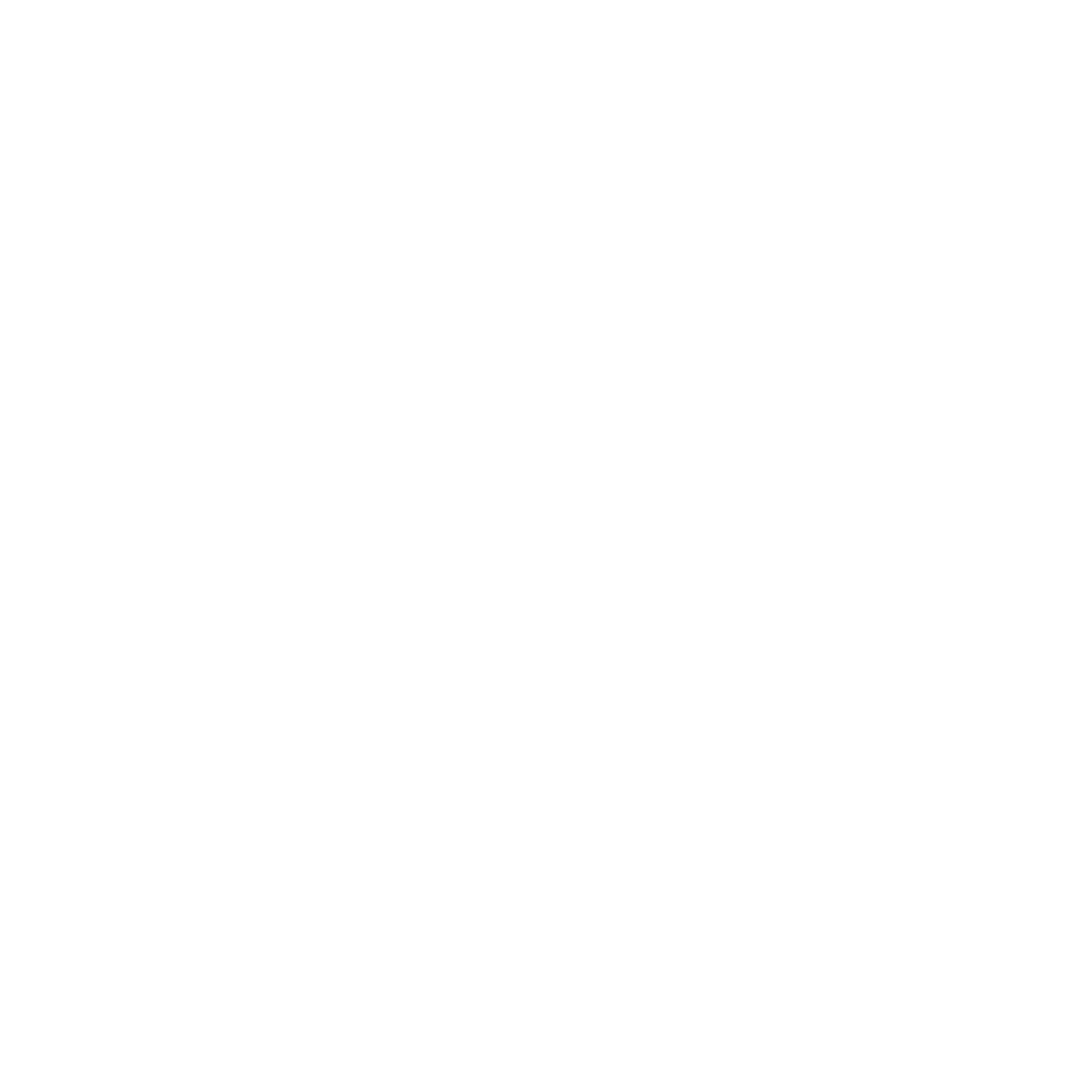
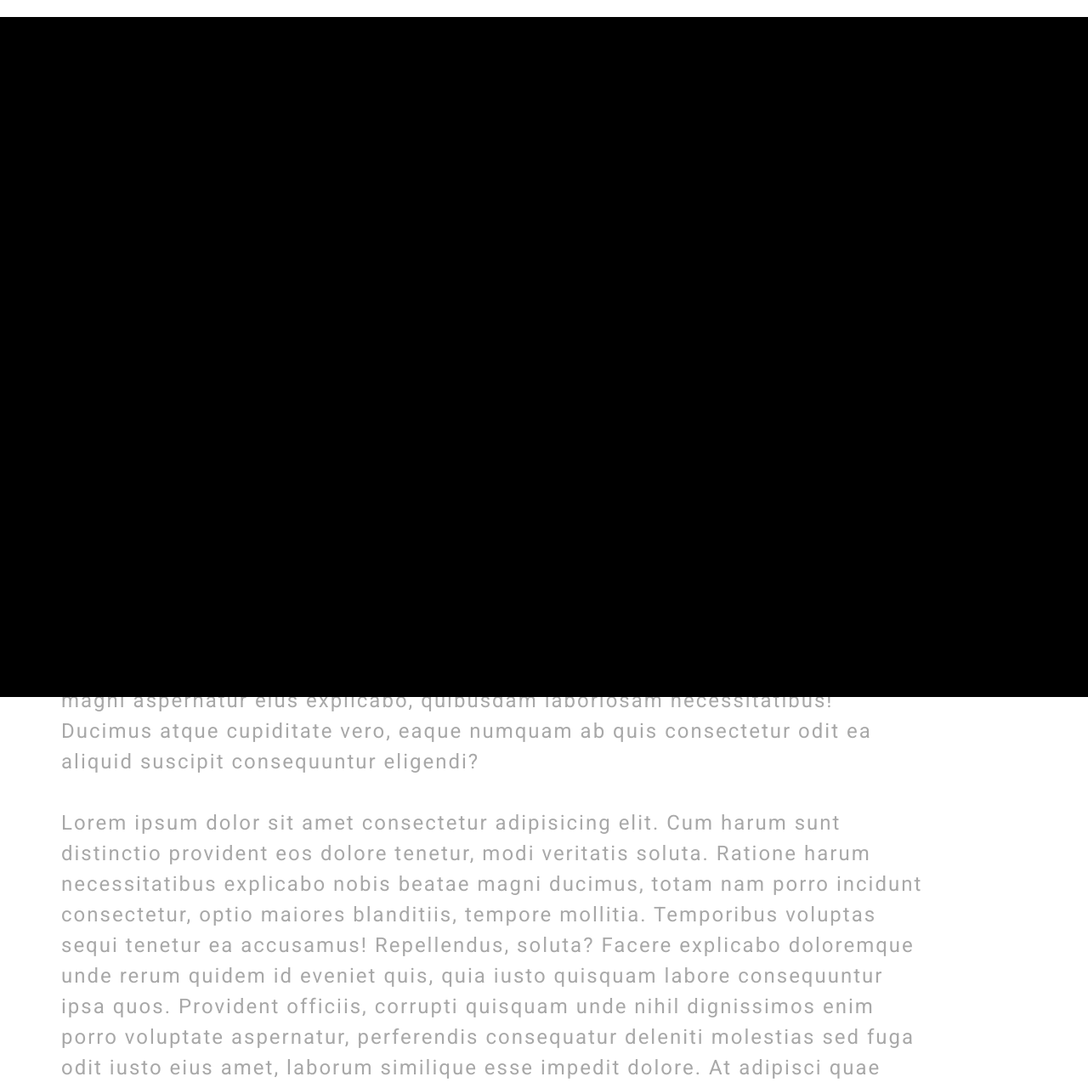
Before and after one commit to Ayanrocks/lademy, a Vue app in the folder client/: page /aboutus in a window 1280 px wide. Shown: the top 1280 px of the page at 85% size. Before the commit the page ends 800 px from the top, so only its background shows below. Built offline with nearby package versions, Linux system fonts and the light colour scheme.

Commit message:
Added about us page

```diff
--- a/client/public/index.html
+++ b/client/public/index.html
@@ -9,6 +9,7 @@
       rel="stylesheet"
       href="https://cdnjs.cloudflare.com/ajax/libs/materialize/1.0.0/css/materialize.min.css"
     />
+    <script src="https://cdnjs.cloudflare.com/ajax/libs/gsap/2.0.2/TweenMax.min.js"></script>
 
     <link
       href="https://fonts.googleapis.com/icon?family=Material+Icons"
--- a/client/src/App.vue
+++ b/client/src/App.vue
@@ -1,23 +1,77 @@
 <template>
   <div id="app">
-    <router-view/>
+    <div class="transition-bars">
+      <div class="transition-bar"></div>
+      <div class="transition-bar"></div>
+      <div class="transition-bar"></div>
+    </div>
+    <transition :before-enter="beforeEnter" :enter="enter">
+      <router-view/>
+    </transition>
   </div>
 </template>
 
+<script>
+var t1 = new TimelineMax();
+
+export default {
+  methods: {
+    beforeEnter(el) {
+      el.style.opacity = 0;
+      el.style.visibility = "hidden";
+    },
+    enter(el) {
+      el.style.opacity = 1;
+      el.style.visibility = "visible";
+
+      t1.to(
+        ".transition-bar:nth-of-type(1)",
+        2.6,
+        {
+          width: 0,
+          ease: Power2.easeInOut
+        },
+        0.8
+      )
+        .to(
+          ".transition-bar:nth-of-type(2)",
+          2.4,
+          {
+            width: 0,
+            ease: Power4.easeInOut
+          },
+          1.1
+        )
+        .to(
+          ".transition-bar:nth-of-type(3)",
+          2.6,
+          {
+            width: 0,
+            ease: Power3.easeInOut
+          },
+          0.95
+        );
+    }
+  }
+};
+</script>
+
+
 <style lang="scss">
-@import url('https://fonts.googleapis.com/css?family=Poppins:300,400,500,600|Roboto:100,300,400,500,700');
+@import url("https://fonts.googleapis.com/css?family=Poppins:300,400,500,600|Roboto:100,300,400,500,700");
 
-*{
+* {
   margin: 0;
   padding: 0;
   box-sizing: border-box;
-  font-family: 'Roboto', 'Poppins', sans-serif;
+  font-family: "Roboto", "Poppins", sans-serif;
   text-rendering: optimizeLegibility;
   image-rendering: optimizeSpeed;
-
 }
 
-a, a:link, a:visited {
+a,
+a:link,
+a:visited {
   text-decoration: none;
   color: #fff;
 }
@@ -27,7 +81,7 @@ html {
 }
 
 section {
-  position: relative;
+  // position: relative;
   height: 98vh;
 }
 
@@ -36,7 +90,21 @@ section {
   margin-bottom: -1rem;
 }
 
+.transition-bars {
+  position: absolute;
+  display: flex;
+  width: 100%;
+  height: 100vh;
+  flex-direction: column;
+  flex-wrap: wrap;
+  z-index: 999;
+}
 
-
-
+.transition-bar {
+  background-color: #000;
+  width: 100%;
+  flex-grow: 3;
+  transform: scaleX(1);
+  transform-origin: left;
+}
 </style>
--- a/client/src/components/Footer.vue
+++ b/client/src/components/Footer.vue
@@ -34,10 +34,6 @@
 <style lang="scss" scoped>
 .page-footer {
   height: 75rem;
-  //   position: fixed;
-  //   bottom: 0;
-  //   left: 0;
-  //   right: 0;
   margin-top: -20rem;
   background-color: #000;
 }
--- a/client/src/router.js
+++ b/client/src/router.js
@@ -1,18 +1,26 @@
-import Vue from 'vue'
-import Router from 'vue-router'
-import Home from './views/Home.vue'
+import Vue from "vue";
+import Router from "vue-router";
+import Home from "./views/Home.vue";
+import About from "./views/About.vue";
 
-Vue.use(Router)
+Vue.use(Router);
 
 export default new Router({
-  mode: 'history',
+  mode: "history",
   base: process.env.BASE_URL,
   routes: [
     {
-      path: '/',
-      name: 'home',
+      path: "/",
+      name: "home",
       component: Home
     },
-
-  ]
-})
+    {
+      path: "/aboutus",
+      name: "about",
+      component: About
+    }
+  ],
+  scrollBehavior(to, from, savedPosition) {
+    return { x: 0, y: 0 };
+  }
+});
--- /dev/null
+++ b/client/src/views/About.vue
@@ -0,0 +1,131 @@
+<template>
+  <div>
+    <transition name="slide">
+      <Navbar v-if="showNav"/>
+    </transition>
+    <div class="logo">
+      <router-link to="/" exact>Lademy.</router-link>
+    </div>
+    <div class="main">
+      <section class="aboutus">
+        <div class="container">
+          <div class="row">
+            <div class="heading">
+              <h1>We Are Lademy.</h1>
+            </div>
+            <div
+              class="desc"
+            >Lorem ipsum dolor, sit amet consectetur adipisicing elit. Inventore velit dolore illum eaque perferendis amet placeat nemo mollitia, nesciunt sapiente minus numquam tempora doloribus ad esse dolores quibusdam dolorem. Animi quam veritatis omnis possimus officiis est delectus similique veniam illum odio. Quidem reprehenderit sequi sint, ex itaque nulla veritatis. Sint corporis dignissimos voluptatem, vitae maxime porro quaerat provident? Libero nobis architecto maiores incidunt amet magnam voluptatem distinctio consectetur corporis. Vitae cupiditate sed iusto! Delectus facilis illum veniam quisquam magni aspernatur eius explicabo, quibusdam laboriosam necessitatibus! Ducimus atque cupiditate vero, eaque numquam ab quis consectetur odit ea aliquid suscipit consequuntur eligendi?
+              <br>
+              <br>Lorem ipsum dolor sit amet consectetur adipisicing elit. Cum harum sunt distinctio provident eos dolore tenetur, modi veritatis soluta. Ratione harum necessitatibus explicabo nobis beatae magni ducimus, totam nam porro incidunt consectetur, optio maiores blanditiis, tempore mollitia. Temporibus voluptas sequi tenetur ea accusamus! Repellendus, soluta? Facere explicabo doloremque unde rerum quidem id eveniet quis, quia iusto quisquam labore consequuntur ipsa quos. Provident officiis, corrupti quisquam unde nihil dignissimos enim porro voluptate aspernatur, perferendis consequatur deleniti molestias sed fuga odit iusto eius amet, laborum similique esse impedit dolore. At adipisci quae velit id. Nobis, pariatur porro quos voluptate ut enim beatae, necessitatibus cum quia eius facilis quae sapiente. Labore ad aliquid praesentium aut beatae expedita aperiam repudiandae saepe. Repellendus esse quasi reiciendis hic! Id quasi, perferendis ipsam temporibus dolorem tenetur similique optio possimus enim illo eveniet iusto explicabo inventore hic quaerat, repellat molestias consequuntur alias magnam ut excepturi odit cupiditate atque. Quos quae totam vero impedit consectetur doloremque velit itaque a tempore ipsum illo accusantium nisi ducimus corporis commodi, nobis ex qui hic porro quia repellendus, ipsa in quo. Odio cumque officiis perferendis error sapiente tenetur vitae unde quae atque quia eos nostrum aperiam molestias voluptatibus ex eligendi amet, tempora fuga!
+            </div>
+          </div>
+        </div>
+      </section>
+    </div>
+    <Footer/>
+  </div>
+</template>
+
+<script>
+import Navbar from "../components/Navbar";
+import Footer from "../components/Footer";
+export default {
+  data() {
+    return {
+      showNav: false
+    };
+  },
+  components: {
+    Navbar,
+    Footer
+  },
+  methods: {
+    onscroll() {
+      if (window.scrollY > 10) {
+        this.showNav = true;
+      } else {
+        this.showNav = false;
+      }
+    }
+  },
+  created() {
+    window.addEventListener("scroll", this.onscroll);
+  }
+};
+</script>
+
+
+<style lang="scss" scoped>
+.main {
+  padding-top: 20rem;
+  height: 100vh;
+  margin-bottom: 80rem;
+}
+
+.logo a {
+  font-family: "Poppins";
+  font-size: 2.4rem;
+  margin: 2rem 10rem;
+  display: block;
+  color: #000;
+  font-weight: 600;
+}
+
+.heading h1 {
+  color: #000;
+  font-weight: 300;
+  font-size: 10.4rem;
+  margin-left: -20rem;
+  letter-spacing: 4px;
+}
+
+.desc {
+  color: rgb(168, 168, 168);
+  font-size: 2.4rem;
+  letter-spacing: 2px;
+  margin-top: 10rem;
+  margin-left: -12rem;
+}
+
+//transitions
+
+.slide-enter {
+  opacity: 0;
+  transform-origin: top;
+}
+
+.slide-enter-active {
+  animation: slideDn 0.5s forwards;
+  transform-origin: top;
+}
+
+.slide-leave {
+  opacity: 0;
+}
+.slide-leave-active {
+  animation: slideUp 0.5s forwards;
+}
+
+@keyframes slideDn {
+  from {
+    opacity: 0;
+    transform: translateY(0);
+  }
+  to {
+    opacity: 1;
+    transform: translateY(1);
+  }
+}
+
+@keyframes slideUp {
+  from {
+    opacity: 1;
+    transform: translateY(1);
+  }
+  to {
+    opacity: 0;
+    transform: translateY(0);
+  }
+}
+</style>
--- a/client/src/views/Home.vue
+++ b/client/src/views/Home.vue
@@ -135,13 +135,6 @@ export default {
 
 .home-cover {
   width: 100%;
-}
-
-.main {
-  position: relative;
-  // width: 100%;
-  // margin-bottom: 75rem;
-  // z-index: 1000;
 }
 
 .logo {
```
Also changed, not shown: client/src/components/Navbar.vue (indentation only).
